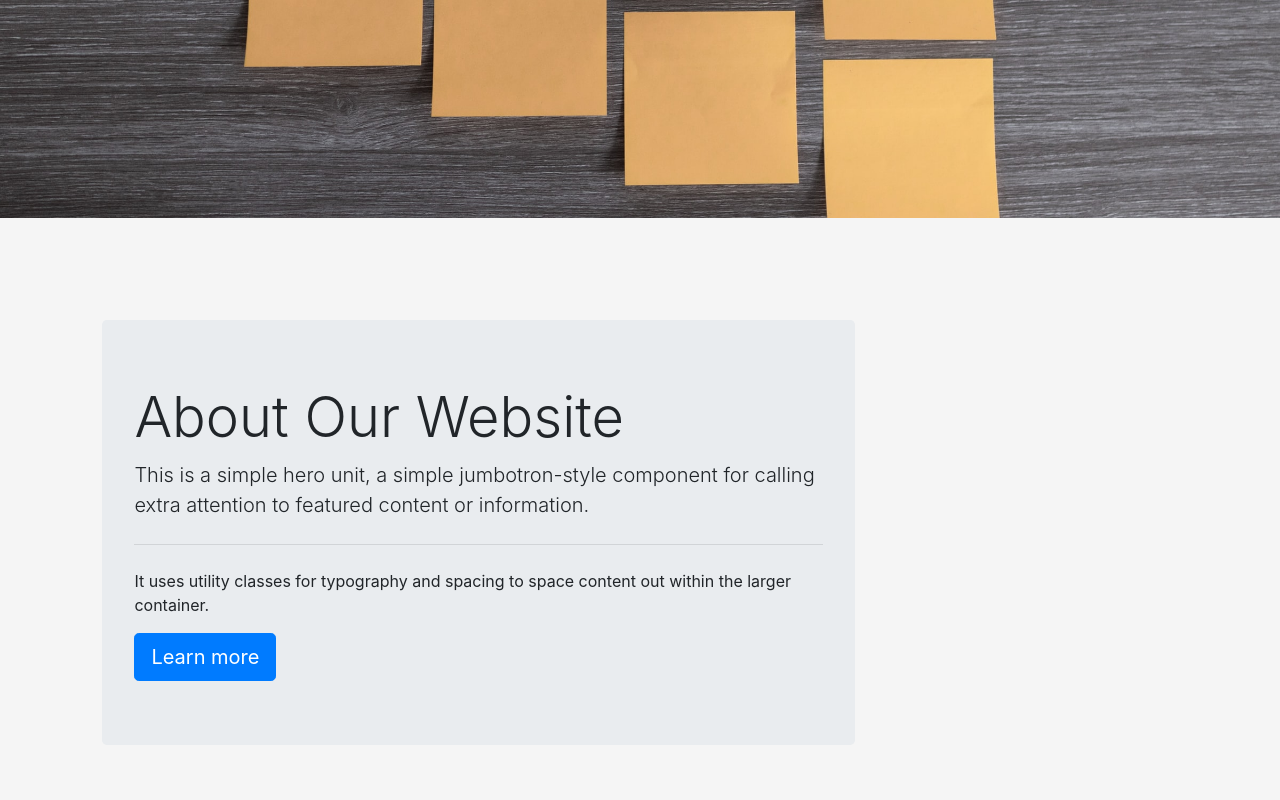
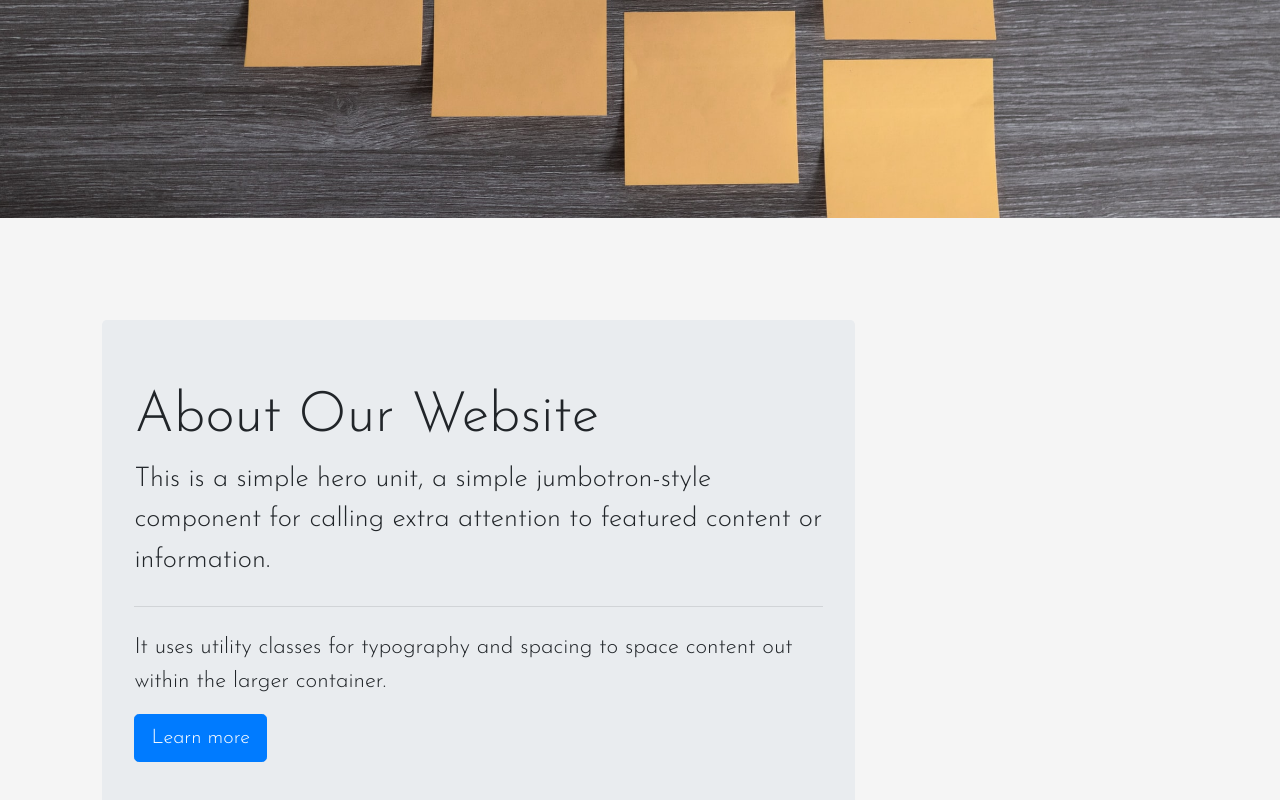
Before and after one commit to arnav0103/Collaboration-Tool, a plain HTML site: page remote.html in a window 1280 px wide. Shown: the part 582-1382 px from the top of the page. Drawn offline with nearby package versions, Linux system fonts and the light colour scheme; a script that the page names is missing.

Commit message:
editted font in jumbotron

```diff
--- a/remote.css
+++ b/remote.css
@@ -28,4 +28,6 @@ body {
 }
 #jumbo {
     width: 70%;
+    font-family: 'Josefin Sans', sans-serif;
+
 }
--- a/remote.html
+++ b/remote.html
@@ -29,9 +29,9 @@
   <!-- JUMBOTRON -->
   <div class="jumbotron" id="jumbo">
     <h1 class="display-4">About Our Website</h1>
-    <p class="lead">This is a simple hero unit, a simple jumbotron-style component for calling extra attention to featured content or information.</p>
+    <p class="lead" style="font-size: 170%;">This is a simple hero unit, a simple jumbotron-style component for calling extra attention to featured content or information.</p>
     <hr class="my-4">
-    <p>It uses utility classes for typography and spacing to space content out within the larger container.</p>
+    <p style="font-size: 140%;">It uses utility classes for typography and spacing to space content out within the larger container.</p>
     <a class="btn btn-primary btn-lg" href="#" role="button">Learn more</a>
   </div>
   <!-- JUMBOTRON ENDED -->
```
